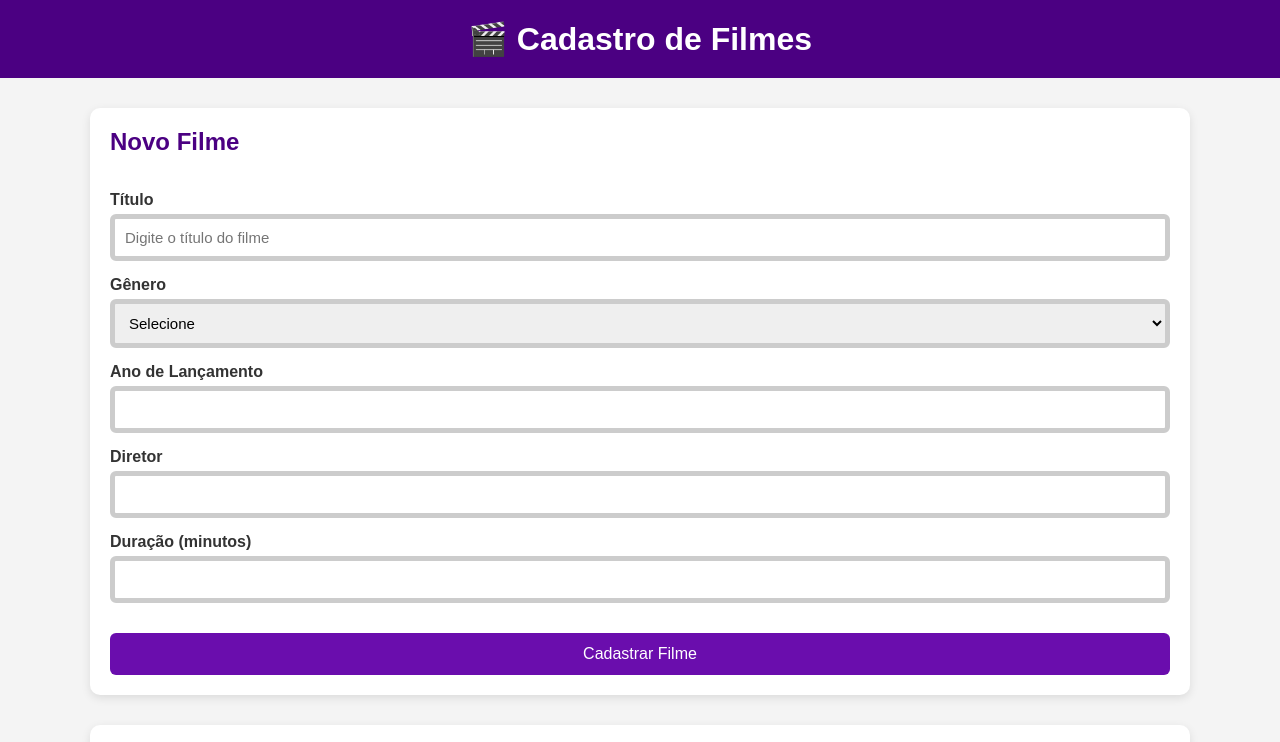
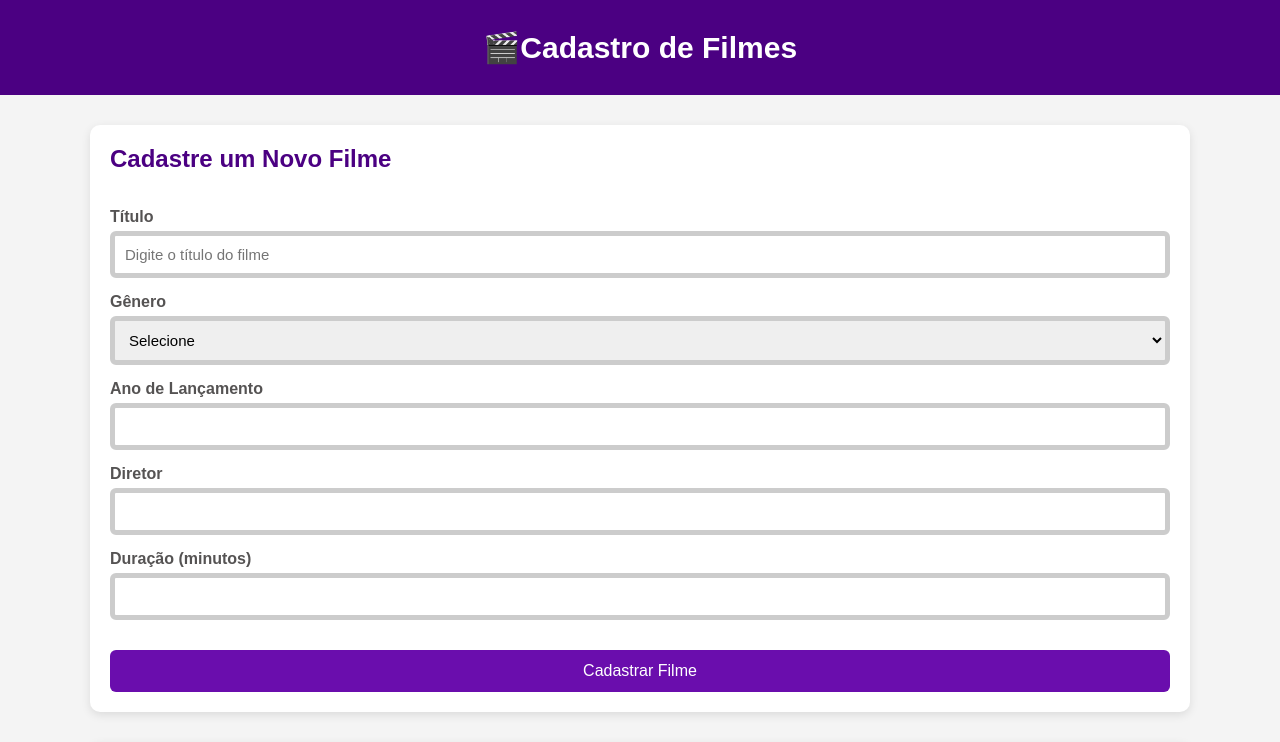
Before and after one commit to annalu-uu/projeto_app_crud, a website: page index.html in a window 1280 px wide. Shown: the top 742 px of the page. Drawn offline with Linux system fonts and the light colour scheme.

Commit message:
alterado

```diff
--- a/css/style.css
+++ b/css/style.css
@@ -8,7 +8,7 @@
 body{
     font-family: Arial, Helvetica, sans-serif;
     background: #f4f4f4;
-    color: #333;
+    color: #555353;
 }
 
 
@@ -16,11 +16,11 @@ header{
     background: #4b0082;
     color: white;
     text-align: center;
-    padding: 20px;
+    padding: 30px;
 }
 
 header h1{
-    font-size: 32px;
+    font-size: 30px;
 }
 
 
@@ -132,7 +132,7 @@ footer{
 
     table{
         display: block;
-        overflow-x: auto;
+
     }
 
     button{
--- a/index.html
+++ b/index.html
@@ -15,7 +15,7 @@
 <body>
 
     <header>
-        <h1>🎬 Cadastro de Filmes</h1>
+        <h1>🎬Cadastro de Filmes</h1>
     </header>
 
     <main>
@@ -23,7 +23,7 @@
 
         <section class="cadastro">
 
-            <h2>Novo Filme</h2>
+            <h2>Cadastre um Novo Filme</h2>
 
             <form id="formFilme">
 
```
